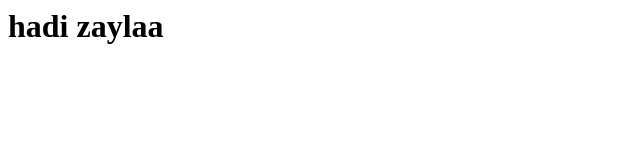
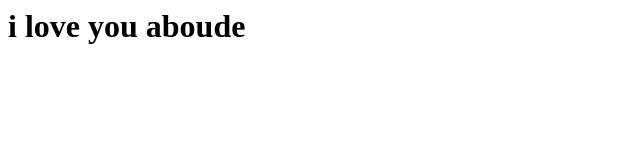
Before and after one commit to hadizaylaa/githubtrainig, a plain HTML site: page index.html in a window 1280 px wide. Shown: the whole page, without its empty margins (0-640 px from the left). Drawn offline with Linux system fonts and the light colour scheme.

Commit message:
3-commit

```diff
--- a/index.html
+++ b/index.html
@@ -1 +1 @@
-<h1>hadi zaylaa</h1>
+<h1>i love you aboude </h1>
```
